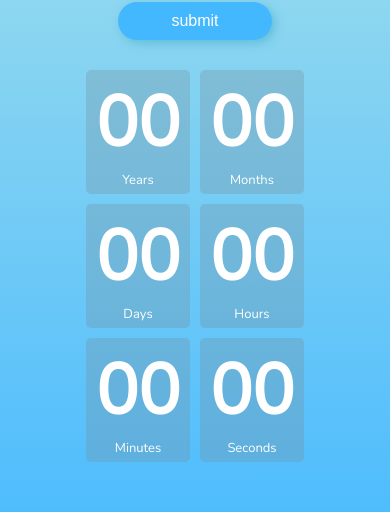
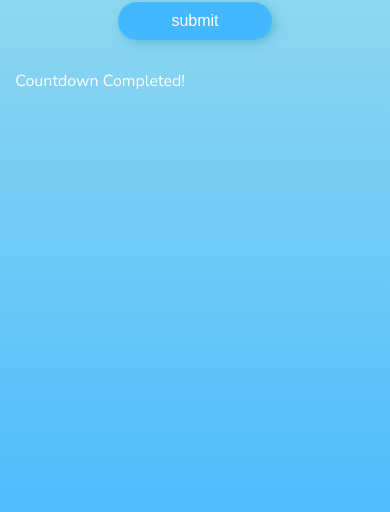
Before and after one commit to ChauDinh/countdown_react, a React (Create React App) app: page / in a window 390 px wide. Shown: the part 183-695 px from the top of the page. Built offline with nearby package versions, Linux system fonts and the light colour scheme.

Commit message:
update ui and fix bug

```diff
--- a/public/index.html
+++ b/public/index.html
@@ -23,7 +23,7 @@
       work correctly both with client-side routing and a non-root public URL.
       Learn how to configure a non-root public URL by running `npm run build`.
     -->
-  <title>React App</title>
+  <title>Countdown Timer</title>
 </head>
 
 <body>
--- a/src/components/Countdown/Countdown.css
+++ b/src/components/Countdown/Countdown.css
@@ -29,8 +29,17 @@
   .countdown__wrapper {
     display: grid;
     grid-template-columns: repeat(2, 1fr);
-    grid-gap: 10px;
+    grid-gap: 20px;
     margin-bottom: 10px;
+  }
+
+  .days,
+  .months,
+  .years,
+  .minutes,
+  .seconds,
+  .hours {
+    padding: 10px 20px;
   }
 
   .colon {
--- a/src/components/Countdown/Countdown.js
+++ b/src/components/Countdown/Countdown.js
@@ -24,6 +24,10 @@ export default class Countdown extends React.Component {
 
   componentDidMount() {
     this.getTime();
+    if (this.state.seconds === 0) {
+      // alert("Countdown Completed!");
+      clearInterval(this.timerID);
+    }
     this.timerID = setInterval(() => {
       this.getTime();
     }, 10);
@@ -34,7 +38,7 @@ export default class Countdown extends React.Component {
   }
 
   shouldComponentUpdate() {
-    if (this.state.timeLeft <= 0) {
+    if (this.state.seconds < 0) {
       return false;
     }
     return true;
@@ -61,10 +65,15 @@ export default class Countdown extends React.Component {
   render() {
     return (
       <div className="countdown__wrapper">
-        {this.state.timeLeft < 0 ? alert("Countdown Completed!") : null}
+        {this.state.timeLeft < 0 ? (
+          <div>Countdown Completed!</div>
+        ) : (
+          <>
             <div className="years">
               <span className="value">
-            {this.fixLeadingZero(this.state.years < 0 ? 0 : this.state.years)}
+                {this.fixLeadingZero(
+                  this.state.years < 0 ? 0 : this.state.years
+                )}
               </span>
               Years
             </div>
@@ -80,7 +89,9 @@ export default class Countdown extends React.Component {
             </div>
             <div className="months">
               <span className="value">
-            {this.fixLeadingZero(this.state.months < 0 ? 0 : this.state.months)}
+                {this.fixLeadingZero(
+                  this.state.months < 0 ? 0 : this.state.months
+                )}
               </span>
               Months
             </div>
@@ -104,7 +115,9 @@ export default class Countdown extends React.Component {
             </div>
             <div className="hours">
               <span className="value">
-            {this.fixLeadingZero(this.state.hours < 0 ? 0 : this.state.hours)}
+                {this.fixLeadingZero(
+                  this.state.hours < 0 ? 0 : this.state.hours
+                )}
               </span>
               Hours
             </div>
@@ -136,6 +149,8 @@ export default class Countdown extends React.Component {
               </span>
               Seconds
             </div>
+          </>
+        )}
       </div>
     );
   }
```
Lines whose indentation alone changed are shown as unchanged.
